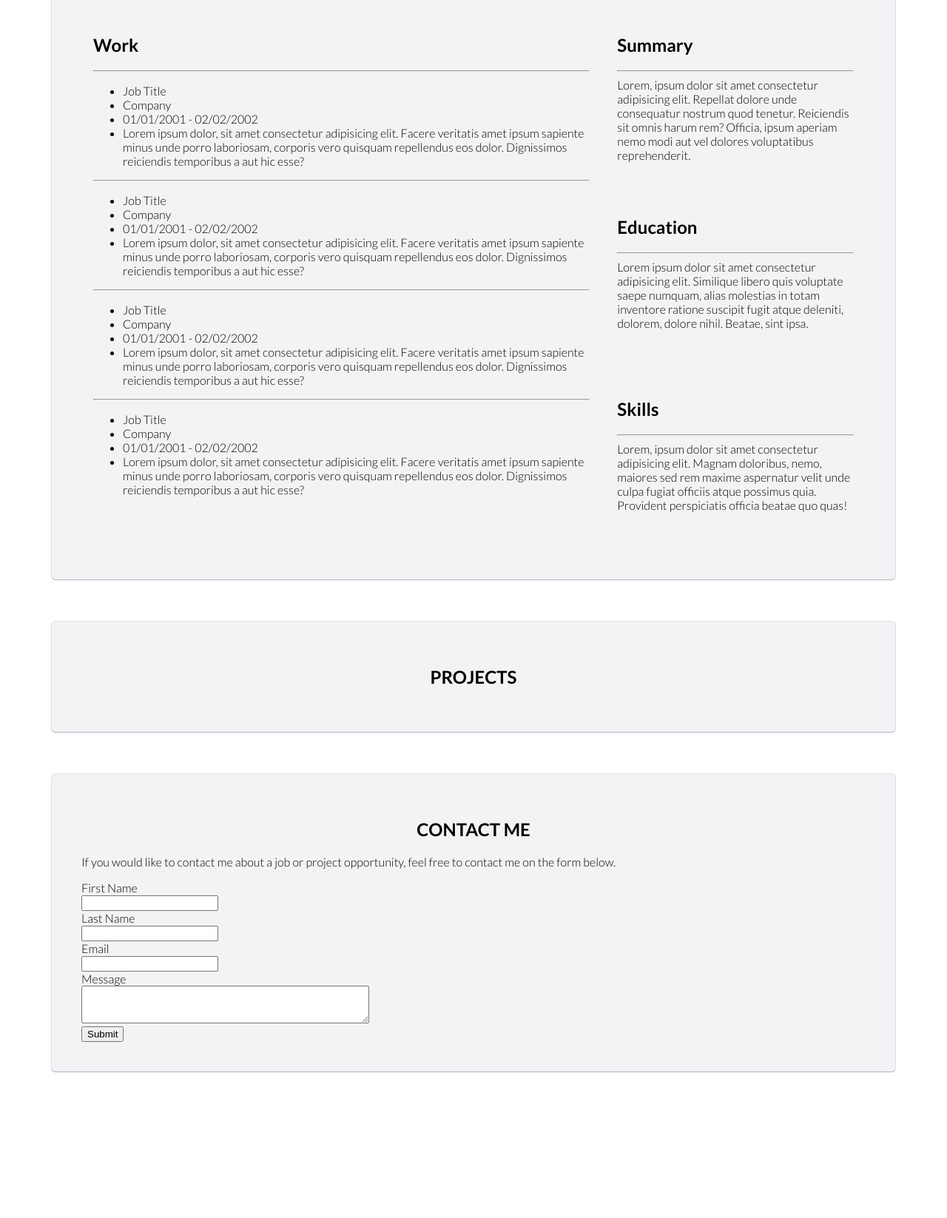
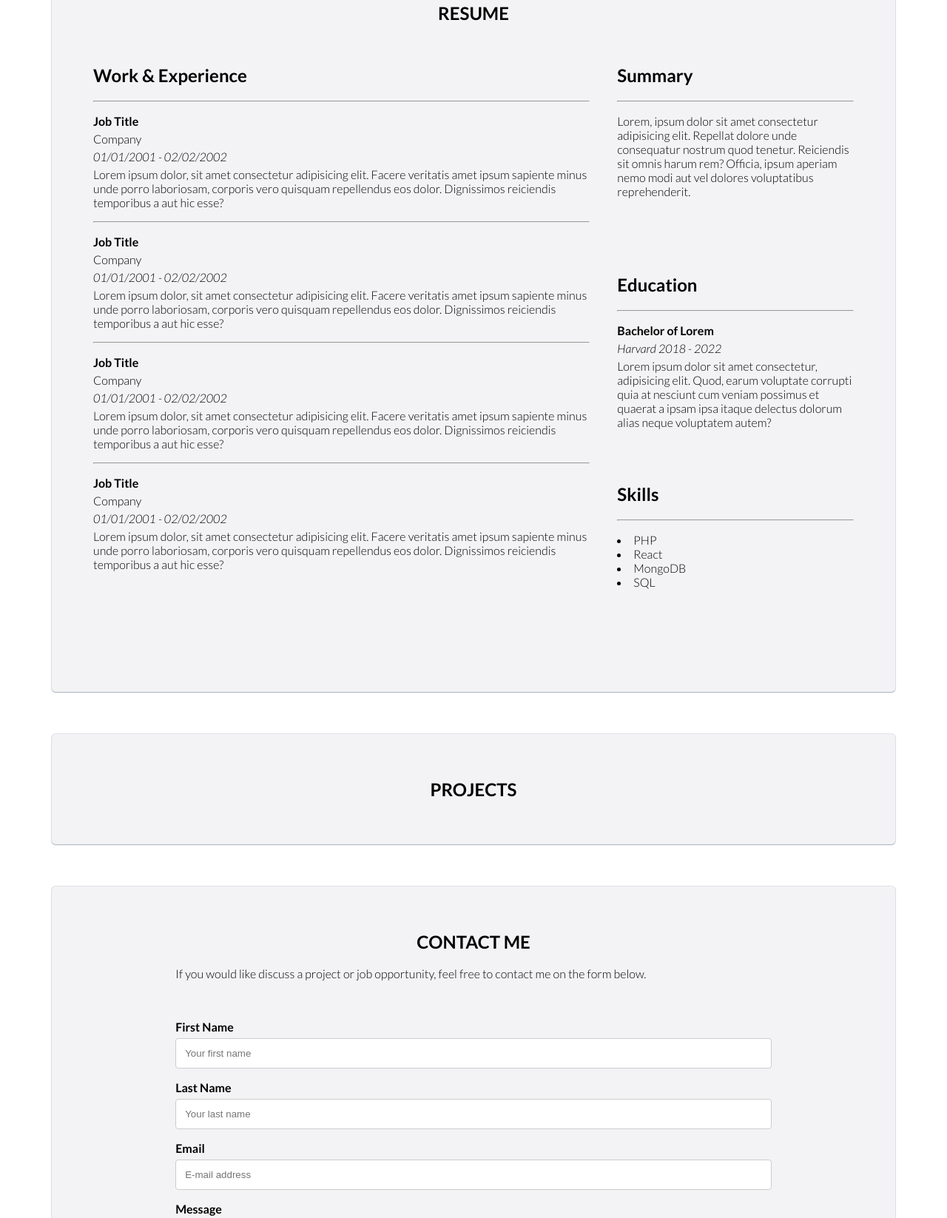
Before and after one commit to jkgibs3/Portfolio, a plain HTML site: page index.html in a window 1280 px wide. Shown: the part 652-2298 px from the top of the page at 74% size. Before the commit the page ends 2170 px from the top, so only its background shows below. Drawn offline with Linux system fonts and the light colour scheme.

Commit message:
Cleaned up HTML/CSS

```diff
--- a/index.html
+++ b/index.html
@@ -11,7 +11,7 @@
     <link href="https://fonts.googleapis.com/css2?family=Lato:ital,wght@0,300;0,700;1,300&display=swap"
         rel="stylesheet">
 
-    <title>My Portfolio</title>
+    <title>James Gibson - Portfolio</title>
 </head>
 
 <body>
@@ -40,8 +40,8 @@
     <!-- Header Nav end -->
 
     <!-- About Me start -->
-    <section>
-        <div class="intro">
+    <main>
+        <article class="intro">
             <h1>Hello, I'm James.</h1>
             <p>
                 Lorem ipsum dolor sit amet consectetur, adipisicing elit. Consequuntur, ut accusantium numquam esse
@@ -53,27 +53,31 @@
                 at illum eos similique vitae rem voluptas iure dicta provident blanditiis minima hic consequuntur porro
                 quam.
             </p>
+            <p>
+                Lorem ipsum dolor sit amet consectetur adipisicing elit. Eos delectus at quisquam culpa voluptate itaque
+                officia enim. Minus amet enim est unde consequuntur quas quod reiciendis! Libero quis sit minus?
+            </p>
 
-        </div>
-    </section>
+        </article>
         <!-- About Me end -->
 
         <!-- Resume start -->
-    <main class="resumeContent">
+        <article class="resumeContent">
             <a id="resumeNav"></a>
             <h1>Resume</h1>
 
-        <article class="resume">
+            <div class="resume">
                 <section class="grid-area work">
                     <p>
-                    <h2>Work</h2>
+                    <h2>Work & Experience</h2>
                     <hr>
                     </p>
                     <ul>
                         <li>Job Title</li>
                         <li>Company</li>
                         <li>01/01/2001 - 02/02/2002</li>
-                    <li>Lorem ipsum dolor, sit amet consectetur adipisicing elit. Facere veritatis amet ipsum sapiente
+                        <li>Lorem ipsum dolor, sit amet consectetur adipisicing elit. Facere veritatis amet ipsum
+                            sapiente
                             minus unde porro laboriosam, corporis vero quisquam repellendus eos dolor. Dignissimos
                             reiciendis temporibus a aut hic esse?</li>
                     </ul>
@@ -82,7 +86,8 @@
                         <li>Job Title</li>
                         <li>Company</li>
                         <li>01/01/2001 - 02/02/2002</li>
-                    <li>Lorem ipsum dolor, sit amet consectetur adipisicing elit. Facere veritatis amet ipsum sapiente
+                        <li>Lorem ipsum dolor, sit amet consectetur adipisicing elit. Facere veritatis amet ipsum
+                            sapiente
                             minus unde porro laboriosam, corporis vero quisquam repellendus eos dolor. Dignissimos
                             reiciendis temporibus a aut hic esse?</li>
                     </ul>
@@ -91,7 +96,8 @@
                         <li>Job Title</li>
                         <li>Company</li>
                         <li>01/01/2001 - 02/02/2002</li>
-                    <li>Lorem ipsum dolor, sit amet consectetur adipisicing elit. Facere veritatis amet ipsum sapiente
+                        <li>Lorem ipsum dolor, sit amet consectetur adipisicing elit. Facere veritatis amet ipsum
+                            sapiente
                             minus unde porro laboriosam, corporis vero quisquam repellendus eos dolor. Dignissimos
                             reiciendis temporibus a aut hic esse?</li>
                     </ul>
@@ -100,46 +106,53 @@
                         <li>Job Title</li>
                         <li>Company</li>
                         <li>01/01/2001 - 02/02/2002</li>
-                    <li>Lorem ipsum dolor, sit amet consectetur adipisicing elit. Facere veritatis amet ipsum sapiente
+                        <li>Lorem ipsum dolor, sit amet consectetur adipisicing elit. Facere veritatis amet ipsum
+                            sapiente
                             minus unde porro laboriosam, corporis vero quisquam repellendus eos dolor. Dignissimos
                             reiciendis temporibus a aut hic esse?</li>
                     </ul>
                 </section>
                 <section class="grid-area summary">
-                <p>
                     <h2>Summary</h2>
                     <hr>
-                    Lorem, ipsum dolor sit amet consectetur adipisicing elit. Repellat dolore unde consequatur nostrum
+                    <p>
+                        Lorem, ipsum dolor sit amet consectetur adipisicing elit. Repellat dolore unde consequatur
+                        nostrum
                         quod tenetur. Reiciendis sit omnis harum rem? Officia, ipsum aperiam nemo modi aut vel dolores
                         voluptatibus reprehenderit.
                     </p>
                 </section>
                 <section class="grid-area education">
-                <p>
                     <h2>Education</h2>
                     <hr>
-                    Lorem ipsum dolor sit amet consectetur adipisicing elit. Similique libero quis voluptate saepe
-                    numquam, alias molestias in totam inventore ratione suscipit fugit atque deleniti, dolorem, dolore
-                    nihil. Beatae, sint ipsa.
-                </p>
+                    <ul id="education">
+                        <li>Bachelor of Lorem</li>
+                        <li>Harvard 2018 - 2022</li>
+                        <li>Lorem ipsum dolor sit amet consectetur, adipisicing elit. Quod, earum voluptate corrupti
+                            quia at nesciunt cum veniam possimus et quaerat a ipsam ipsa itaque delectus dolorum alias
+                            neque voluptatem autem?</li>
+                    </ul>
+
                 </section>
                 <section class="grid-area skills">
-                <p>
                     <h2>Skills</h2>
                     <hr>
-                    Lorem, ipsum dolor sit amet consectetur adipisicing elit. Magnam doloribus, nemo, maiores sed rem
-                    maxime aspernatur velit unde culpa fugiat officiis atque possimus quia. Provident perspiciatis
-                    officia beatae quo quas!
-                </p>
+                    <ul id="skills">
+                        <li>PHP</li>
+                        <li>React</li>
+                        <li>MongoDB</li>
+                        <li>SQL</li>
+                    </ul>
                 </section>
+            </div>
         </article>
-    </main>
         <!-- Resume end -->
 
         <!-- Projects start -->
         <article class="projects">
             <a id="projectsNav"></a>
             <h1>Projects</h1>
+
         </article>
 
         <!-- Projects end -->
@@ -149,43 +162,35 @@
             <a id="contactNav"></a>
             <h1>Contact Me</h1>
             <p>
-            If you would like to contact me about a job or project opportunity,
+                If you would like discuss a project or job opportunity,
                 feel free to contact me on the form below.
             </p>
 
             <div class="contactForm">
                 <form action="#">
-                <div>
+
                     <label for="first_name">First Name</label>
-                    <input type="text" name="first_name" />
-
+                    <input type="text" name="first_name" placeholder="Your first name"/>
 
                     <label for="last_name">Last Name</label>
-                    <input type="text" name="last_name" />
-
-                </div>
-
-                <div>
+                    <input type="text" name="last_name" placeholder="Your last name"/>
 
                     <label for="email">Email</label>
-                    <input type="email" name="email" />
-                </div>
+                    <input type="email" name="email" placeholder="E-mail address"/>
 
-                <div>
-                    <label for="comments">Message</label>
-                    <textarea cols="46" rows="3" name="comments"></textarea>
-                </div>
+                    <label for="message">Message</label>
+                    <textarea cols="46" rows="10" name="message" placeholder="Type message here"></textarea>
 
-                <div>
                     <input class="btn btn-submit" type="submit" value="Submit" />
-
-                </div>
 
 
                 </form>
             </div>
         </article>
+        <!-- Contact Me end -->
+    </main>
 
-    <!-- Contact Me end -->
+
 </body>
+
 </html>
--- a/styles.css
+++ b/styles.css
@@ -13,7 +13,7 @@ body {
 
 
 .me {
-    /* background-color: blue; */
+
     flex-shrink: 0;
     margin-right: 3%;
     width: 100px;
@@ -27,7 +27,7 @@ body {
 }
 
 .name {
-    /* background-color: blueviolet; */
+
     color: black;
     display: inline-block;
     font-size: 1.85rem;
@@ -35,11 +35,11 @@ body {
     margin-bottom: 3%;
     text-transform: uppercase;
     font-weight: 600;
-    /* text-decoration: underline; */
+
 }
 
 .navbar {
-    /* background-color: aquamarine; */
+
     flex-wrap: wrap;
 
 }
@@ -91,6 +91,46 @@ a {
     padding: 40px;
 }
 
+#education {
+    list-style: none;
+    padding: 0;
+}
+
+#skills {
+    padding-left: 0;
+    list-style-position: inside;
+}
+
+.education li:nth-child(1) {
+    font-weight: bold;
+    margin-bottom: 5px;
+}
+
+.education li:nth-child(2) {
+    font-style: italic;
+    margin-bottom: 5px;
+}
+
+.work ul {
+    list-style: none;
+    padding-left: 0;
+    list-style-position: inside;
+
+}
+
+.work li {
+    margin-bottom: 5px;
+}
+
+.work li:nth-child(1) {
+    font-weight: bold;
+}
+
+.work li:nth-child(3) {
+    font-style: italic;
+}
+
+
 .resume {
     display: grid;
     grid-template-columns: 2fr 1fr;
@@ -141,16 +181,51 @@ a {
 /* Contact Me */
 
 .contact {
-    flex-wrap: wrap;
+    /* flex-wrap: wrap; */
     margin-top: 5%;
+    margin-bottom: 5%;
     background-color: rgb(243, 243, 245);
     border-radius: 5px;
     box-shadow: rgba(9, 30, 66, 0.25) 0px 1px 1px, rgba(9, 30, 66, 0.13) 0px 0px 1px 1px;
     padding: 40px;
 }
 
-label {
-    display: block;
+.contactForm label {
+    font-weight: bold;
+}
+
+
+input[type=text], [type=email], select, textarea {
+    width: 100%;
+    padding: 12px;
+    border: 1px solid #ccc;
+    border-radius: 4px;
+    box-sizing: border-box;
+    margin-top: 6px;
+    margin-bottom: 16px;
+    resize: vertical;
+}
+
+input[type=submit] {
+    background-color: dimgray;
+    color: white;
+    padding: 12px 20px;
+    border: none;
+    border-radius: 4px;
+    cursor: pointer;
+}
+
+input[type=submit]:hover {
+    background-color: rgb(95, 120, 165);
+}
+
+.contactForm {
+    margin-top: 5%;
+    margin-bottom: 5%;
+}
+.contactForm, .contact p {
+    margin-left: 12%;
+    margin-right: 12%;
 }
 
 .resumeContent h1,
```
Lines whose indentation alone changed are shown as unchanged.
